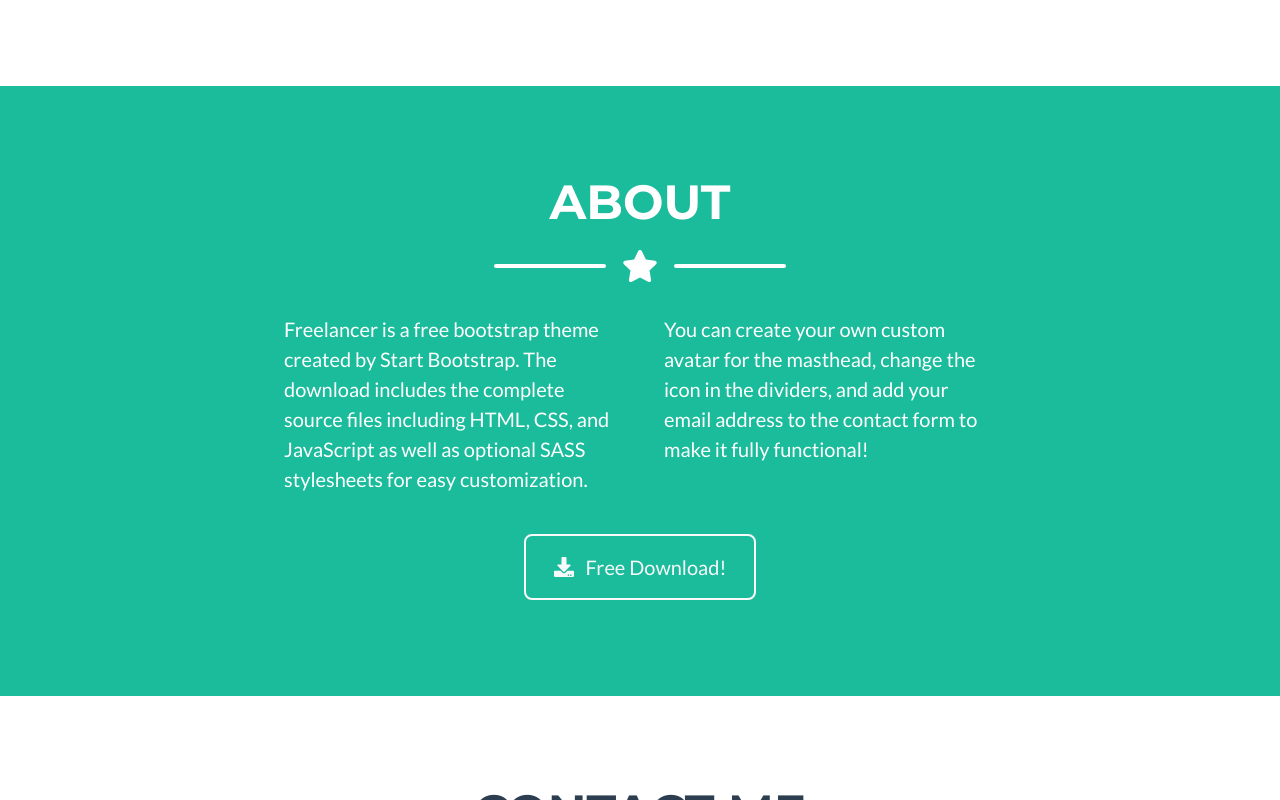
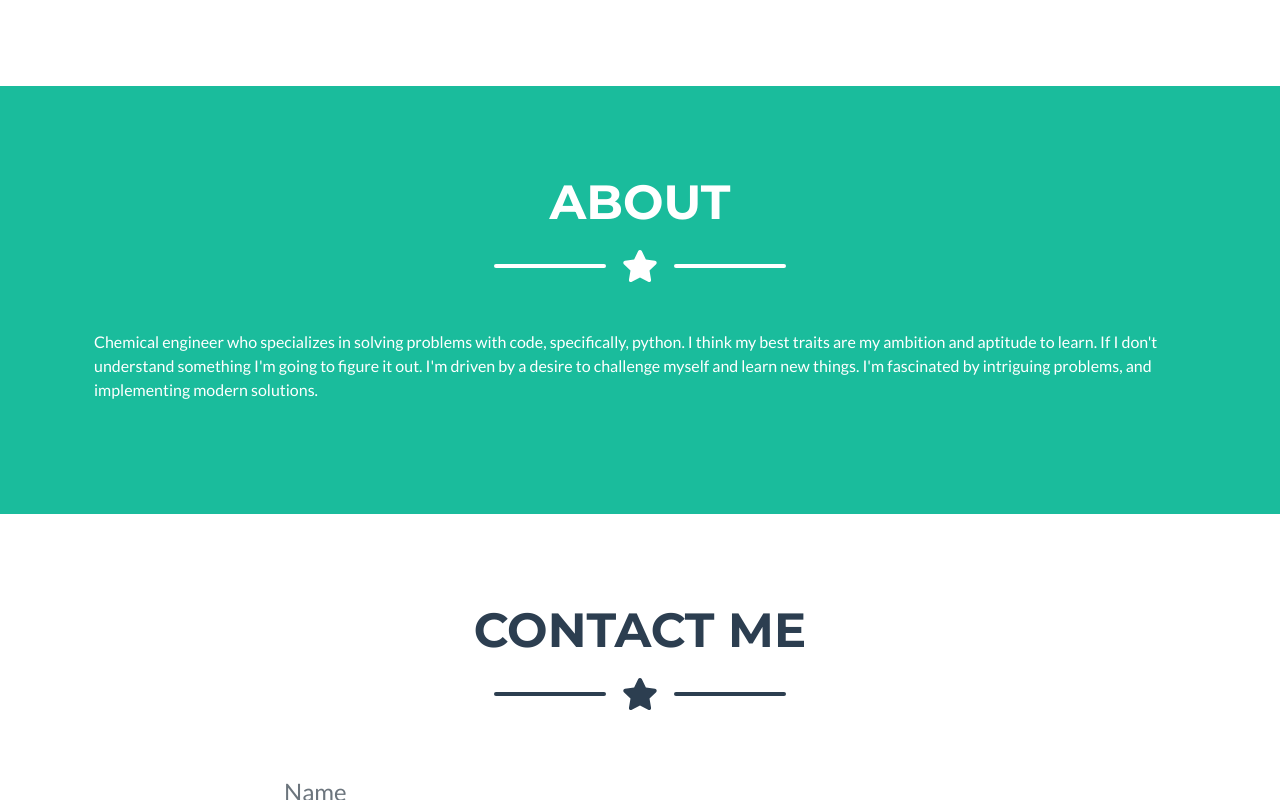
Before and after one commit to ajclemens/ajclemens.github.io, a plain HTML site: page index.html in a window 1280 px wide. Shown: the part 1474-2274 px from the top of the page. Drawn offline with nearby package versions, Linux system fonts and the light colour scheme.

Commit message:
version update

```diff
--- a/index.html
+++ b/index.html
@@ -48,7 +48,7 @@
                     <div class="divider-custom-line"></div>
                 </div>
                 <!-- Masthead Subheading-->
-                <p class="masthead-subheading font-weight-light mb-0">Chemical Engineer - Data Science - Machine Learning</p>
+                <p class="masthead-subheading font-weight-light mb-0">Chemical Engineer | Data Science | Machine Learning</p>
             </div>
         </header>
         <!-- Portfolio Section-->
@@ -134,15 +134,8 @@
                 </div>
                 <!-- About Section Content-->
                 <div class="row">
-                    <div class="col-lg-4 ml-auto"><p class="lead">Freelancer is a free bootstrap theme created by Start Bootstrap. The download includes the complete source files including HTML, CSS, and JavaScript as well as optional SASS stylesheets for easy customization.</p></div>
-                    <div class="col-lg-4 mr-auto"><p class="lead">You can create your own custom avatar for the masthead, change the icon in the dividers, and add your email address to the contact form to make it fully functional!</p></div>
-                </div>
-                <!-- About Section Button-->
-                <div class="text-center mt-4">
-                    <a class="btn btn-xl btn-outline-light" href="https://startbootstrap.com/theme/freelancer/">
-                        <i class="fas fa-download mr-2"></i>
-                        Free Download!
-                    </a>
+                    <div class="col-lg ml-auto"><p class="lead"></p>Chemical engineer who specializes in solving problems with code, specifically, python. I think my best traits are my ambition and aptitude to learn. If I don't understand something I'm going to figure it out. I'm driven by a desire to challenge myself and learn new things. I'm fascinated by intriguing problems, and implementing modern solutions.
+                    </p></div>
                 </div>
             </div>
         </section>
```
